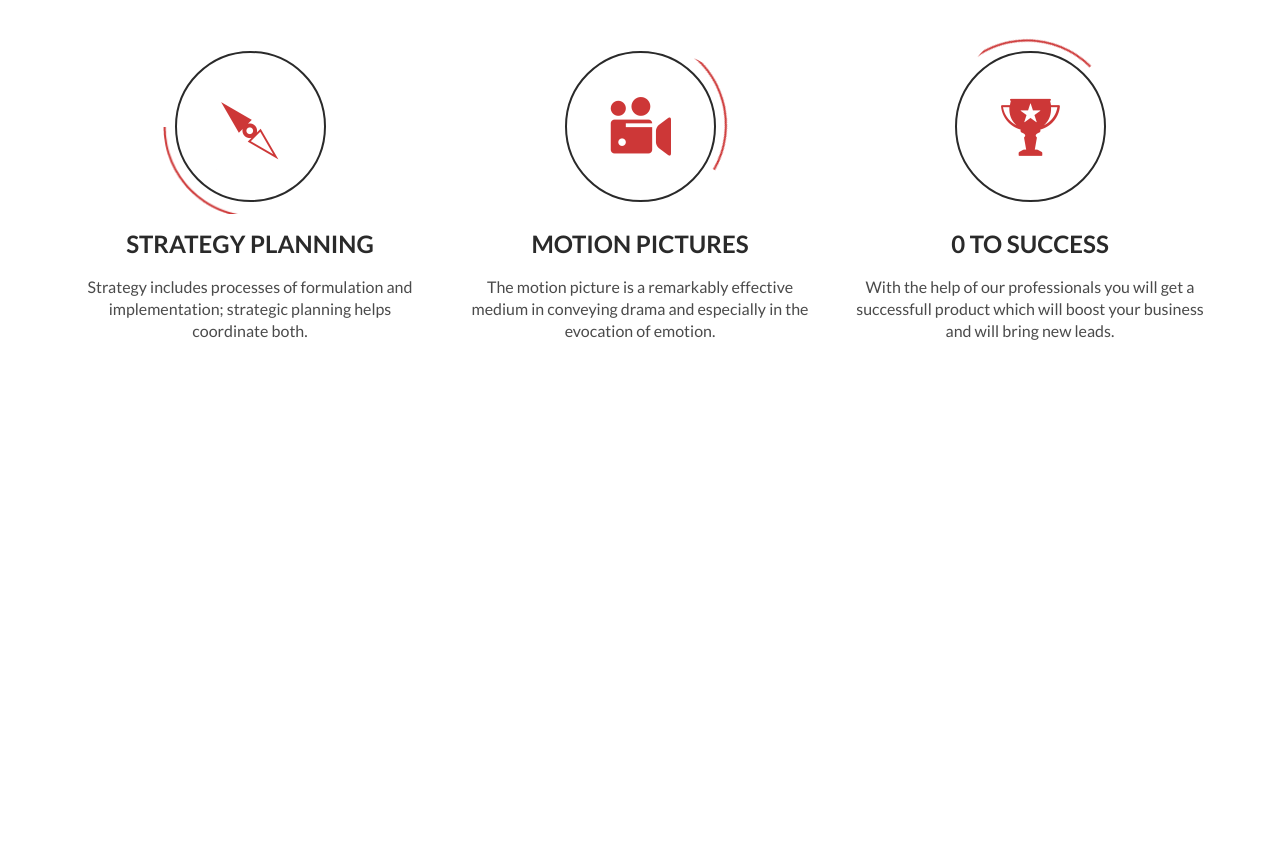
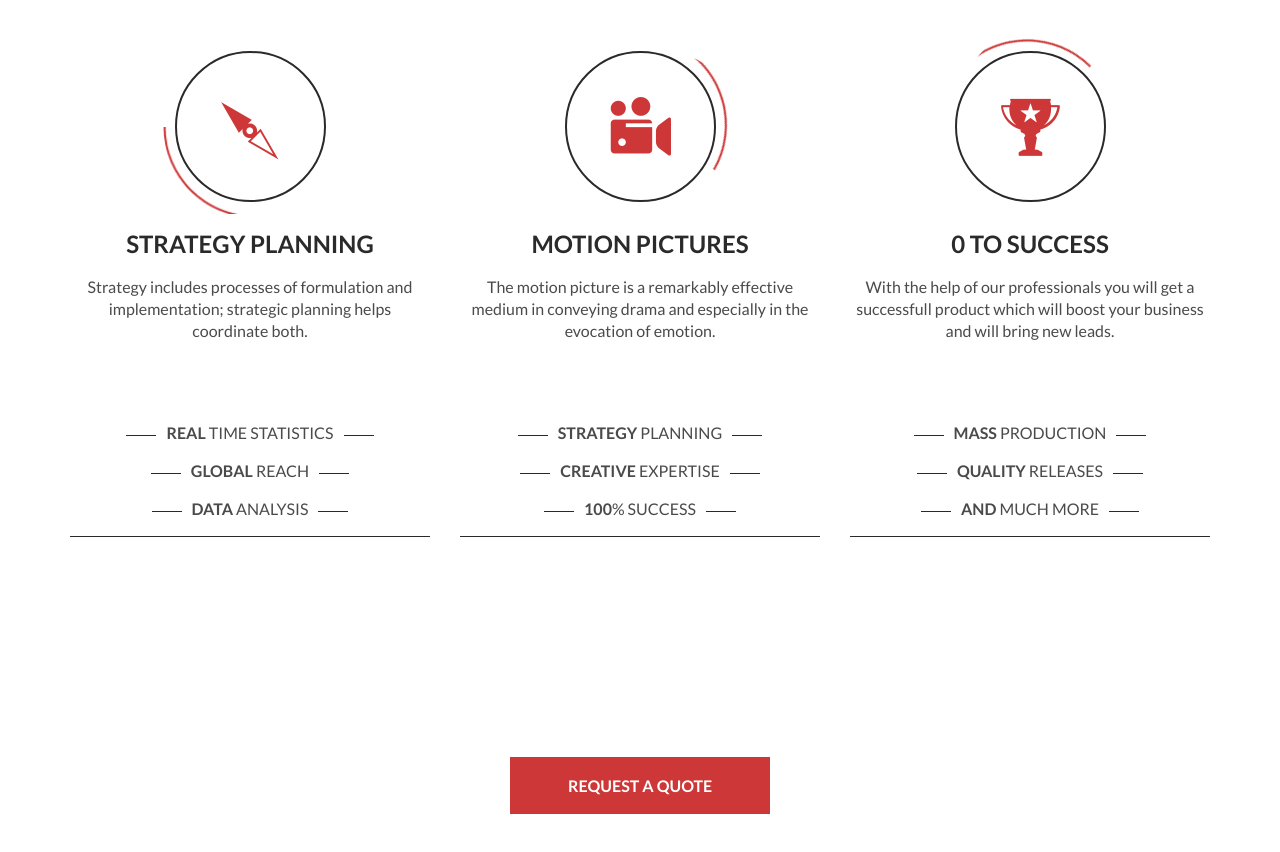
Before and after one commit to Holod-e/tockit, a website: page app/index.html in a window 1280 px wide. Shown: the part 1084-1936 px from the top of the page. Drawn offline with nearby package versions, Linux system fonts and the light colour scheme.

Commit message:
section end

```diff
--- a/app/index.html
+++ b/app/index.html
@@ -83,8 +83,15 @@
 							<div class="section-item__img compas">
 								<div class="dyga fast"></div>
 							</div>
+							<div class="section-item__info">
 								<h3>STRATEGY PLANNING</h3>
 								<p>Strategy includes processes of formulation and implementation; strategic planning helps coordinate both.</p>
+							</div>
+							<div class="dop-info">
+								<p>REAL TIME STATISTICS</p>
+								<p>GLOBAL REACH</p>
+								<p>DATA ANALYSIS</p>
+						</div>
 						</div>
 					</div>
 					<div class="col-md-4 col-sm-12">
@@ -92,8 +99,15 @@
 							<div class="section-item__img camera">
 								<div class="dyga medium"></div>
 							</div>
+							<div class="section-item__info">
 								<h3>MOTION PICTURES</h3>
 								<p>The motion picture is a remarkably effective medium in conveying drama and especially in the evocation of emotion.</p>
+							</div>
+							<div class="dop-info">
+								<p>Strategy planning</p>
+								<p>Creative EXPERtISE</p>
+								<p>100% SUCCESS</p>
+							</div>
 						</div>
 					</div>
 					<div class="col-md-4 col-sm-12">
@@ -101,10 +115,20 @@
 							<div class="section-item__img cup">
 								<div class="dyga low"></div>
 							</div>
+							<div class="section-item__info">
 								<h3>0 to success</h3>
 								<p>With the help of our professionals you will get a successfull product which will boost your business and will bring new leads.</p>
 							</div>
+							<div class="dop-info">
+								<p>Mass Production</p>
+								<p>Quality releases</p>
+								<p>AND MUCH MORE</p>
 							</div>
+						</div>
+					</div>
+				</div>
+				<div class="row">
+					<div class="btn">REQUEST A QUOTE</div>
 				</div>
 			</div>
 		</div>
--- a/app/js/common.js
+++ b/app/js/common.js
@@ -50,4 +50,8 @@ $(window).load(function() {
 	$(".loader_inner").fadeOut();
 	$(".loader").delay(400).fadeOut("slow");
 
+$('.dop-info p').each(function(){
+    var $p = $(this);
+    $p.html($p.html().replace(/^(\w+)/, '<strong>$1</strong>')); });
+
 });
--- a/app/sass/main.scss
+++ b/app/sass/main.scss
@@ -264,3 +264,37 @@ p {
         transform:rotate(360deg);
     }
 }
+
+.section-item__info {
+	margin-bottom: 80px;
+}
+
+.dop-info {
+	margin-bottom: 80px;
+	text-transform: uppercase;
+	text-align: center;
+	border-bottom: 1px solid #2a2a2a;
+}
+
+
+.dop-info p::before,
+.dop-info p::after {
+	display: inline-block;
+	vertical-align: middle;
+	content: '';
+	width: 30px;
+	height: 1px;
+	background-color: #2a2a2a;
+}
+
+.dop-info p::before {
+	margin-right: 10px;
+}
+
+.dop-info p::after {
+	margin-left: 10px;
+}
+
+.why-us .btn {
+	margin-top: 140px;
+}
```
Also changed, not shown: app/css/main.css. Lines whose indentation alone changed are shown as unchanged.
